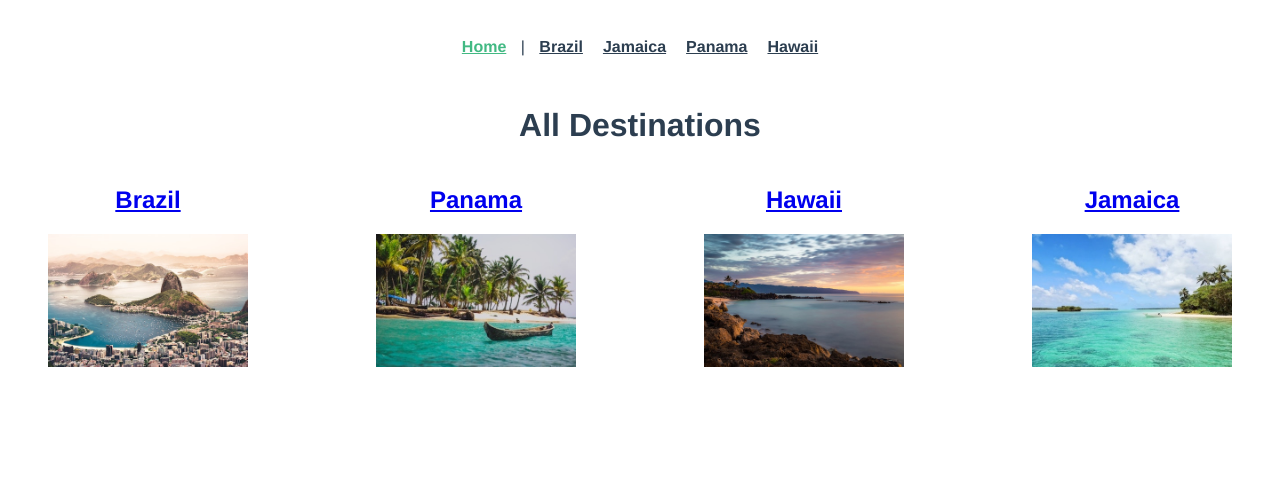
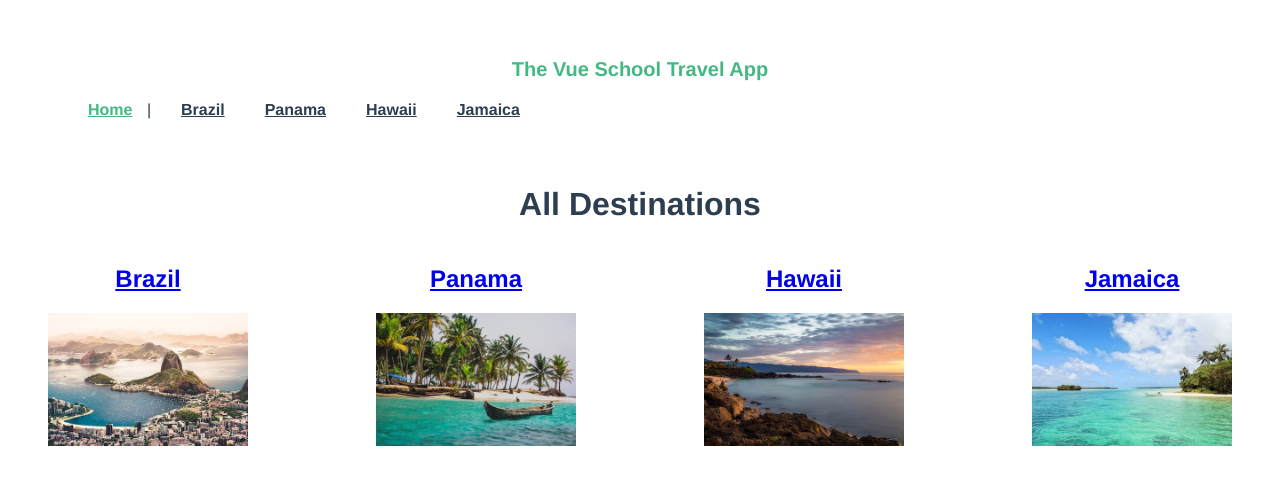
Before and after one commit to fndcaique/vue-travel-router, a Vue app: page / in a window 1280 px wide. Shown: the top 484 px of the page. Built offline with nearby package versions, Linux system fonts and the light colour scheme.

Commit message:
add DestinationDetails

```diff
--- a/src/App.vue
+++ b/src/App.vue
@@ -1,7 +1,7 @@
 <template>
   <div id="app">
     <Navigation />
-    <router-view />
+    <router-view :key="$route.path" />
   </div>
 </template>
 <script>
@@ -22,18 +22,4 @@ export default {
   text-align: center;
   color: #2c3e50;
 }
-
-#nav {
-  padding: 30px;
-}
-
-#nav a {
-  font-weight: bold;
-  color: #2c3e50;
-  padding: 0 10px;
-}
-
-#nav a.router-link-exact-active {
-  color: #42b983;
-}
 </style>
--- a/src/components/Navigation.vue
+++ b/src/components/Navigation.vue
@@ -1,9 +1,64 @@
 <template>
-  <div id="nav">
-      <router-link to="/">Home</router-link> |
-      <router-link to="/brazil">Brazil</router-link>
-      <router-link to="/jamaica">Jamaica</router-link>
-      <router-link to="/panama">Panama</router-link>
-      <router-link to="/hawaii">Hawaii</router-link>
-    </div>
+  <nav id="nav">
+    <p class="logo">The Vue School Travel App</p>
+    <ul class="nav-links">
+      <li class="link">
+        <router-link to="/">Home</router-link> |
+      </li>
+      <li
+        class="link"
+        v-for="destination in destinations"
+        :key="destination.name"
+      >
+        <router-link :to="{
+          name: 'DestinationDetails',
+          params: {
+            id: destination.id
+          }
+        }">{{destination.name}}</router-link>
+      </li>
+    </ul>
+  </nav>
 </template>
+<script>
+import store from '@/store';
+
+export default {
+  data() {
+    return {
+      destinations: store.destinations,
+    };
+  },
+};
+</script>
+<style scoped>
+
+#nav {
+  padding: 30px;
+}
+
+#nav a {
+  font-weight: bold;
+  color: #2c3e50;
+  padding: 0 10px;
+}
+
+#nav a.router-link-exact-active {
+  color: #42b983;
+}
+
+.nav-links {
+  display: flex;
+}
+
+.link {
+  padding-right: 20px;
+  list-style: none;
+}
+
+.logo {
+  font-size: 20px;
+  color: #42b983;
+  font-weight: bold;
+}
+</style>
--- a/src/router/index.js
+++ b/src/router/index.js
@@ -11,32 +11,9 @@ const routes = [
     component: Home,
   },
   {
-    path: '/about',
-    name: 'About',
-    // route level code-splitting
-    // this generates a separate chunk (about.[hash].js) for this route
-    // which is lazy-loaded when the route is visited.
-    component: () => import(/* webpackChunkName: "about" */ '../views/About.vue'),
-  },
-  {
-    path: '/brazil',
-    name: 'brazil',
-    component: () => import(/* webpackChunkName: "brazil" */ '../views/Brazil.vue'),
-  },
-  {
-    path: '/panama',
-    name: 'panama',
-    component: () => import(/* webpackChunkName: "panama" */ '../views/Panama.vue'),
-  },
-  {
-    path: '/hawaii',
-    name: 'hawaii',
-    component: () => import(/* webpackChunkName: "hawaii" */ '../views/Hawaii.vue'),
-  },
-  {
-    path: '/jamaica',
-    name: 'jamaica',
-    component: () => import(/* webpackChunkName: "jamaica" */ '../views/Jamaica.vue'),
+    path: '/details/:id',
+    name: 'DestinationDetails',
+    component: () => import(/* webpackChunkName: "DestinationDetails" */ '../views/DestinationDetails.vue'),
   },
 ];
 
--- a/src/views/About.vue
+++ /dev/null
@@ -1,5 +0,0 @@
-<template>
-  <div class="about">
-    <h1>This is an about page</h1>
-  </div>
-</template>
--- a/src/views/Brazil.vue
+++ /dev/null
@@ -1,5 +0,0 @@
-<template>
-  <div>
-    <h2>Brazil</h2>
-  </div>
-</template>
--- /dev/null
+++ b/src/views/DestinationDetails.vue
@@ -0,0 +1,27 @@
+<template>
+<section class="destination">
+  <h1>{{destination.name}}</h1>
+  <div class="destination-details">
+    <img :src="require(`@/assets/${destination.image}`)" alt="">
+  </div>
+</section>
+</template>
+
+<script>
+import store from '@/store';
+
+export default {
+  data() {
+    return {
+      destinationId: this.$route.params.id,
+    };
+  },
+  computed: {
+    destination() {
+      return store.destinations.find(
+        (destination) => destination.id === this.destinationId,
+      );
+    },
+  },
+};
+</script>
--- a/src/views/Hawaii.vue
+++ /dev/null
@@ -1,5 +0,0 @@
-<template>
-  <div>
-    <h2>Hawaii</h2>
-  </div>
-</template>
--- a/src/views/Home.vue
+++ b/src/views/Home.vue
@@ -3,11 +3,11 @@
     <h1>All Destinations</h1>
     <div class="destinations">
       <div v-for="destination in destinations" :key="destination.name">
-        <router-link :to="destination.slug">
+        <router-link :to="{ name: 'DestinationDetails', params: { id: destination.id } }">
           <h2>{{ destination.name }}</h2>
         </router-link>
         <figure>
-          <router-link :to="destination.name">
+          <router-link :to="{ name: 'DestinationDetails', params: { id: destination.id } }">
             <img
               :src="require(`@/assets/${destination.image}`)"
               :alt="destination.name"
--- a/src/views/Jamaica.vue
+++ /dev/null
@@ -1,5 +0,0 @@
-<template>
-  <div>
-    <h2>Jamaica</h2>
-  </div>
-</template>
--- a/src/views/Panama.vue
+++ /dev/null
@@ -1,5 +0,0 @@
-<template>
-  <div>
-    <h2>Panama</h2>
-  </div>
-</template>
```
